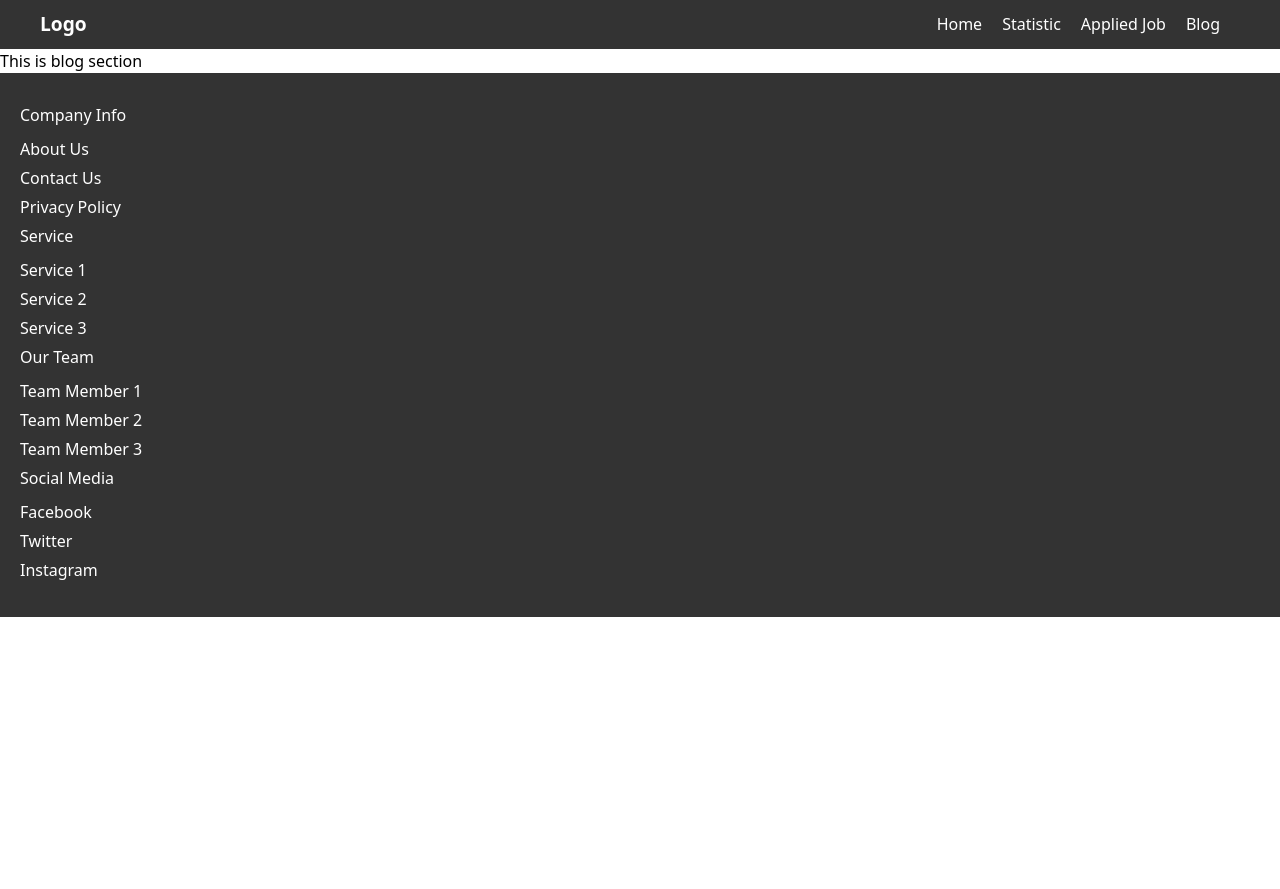
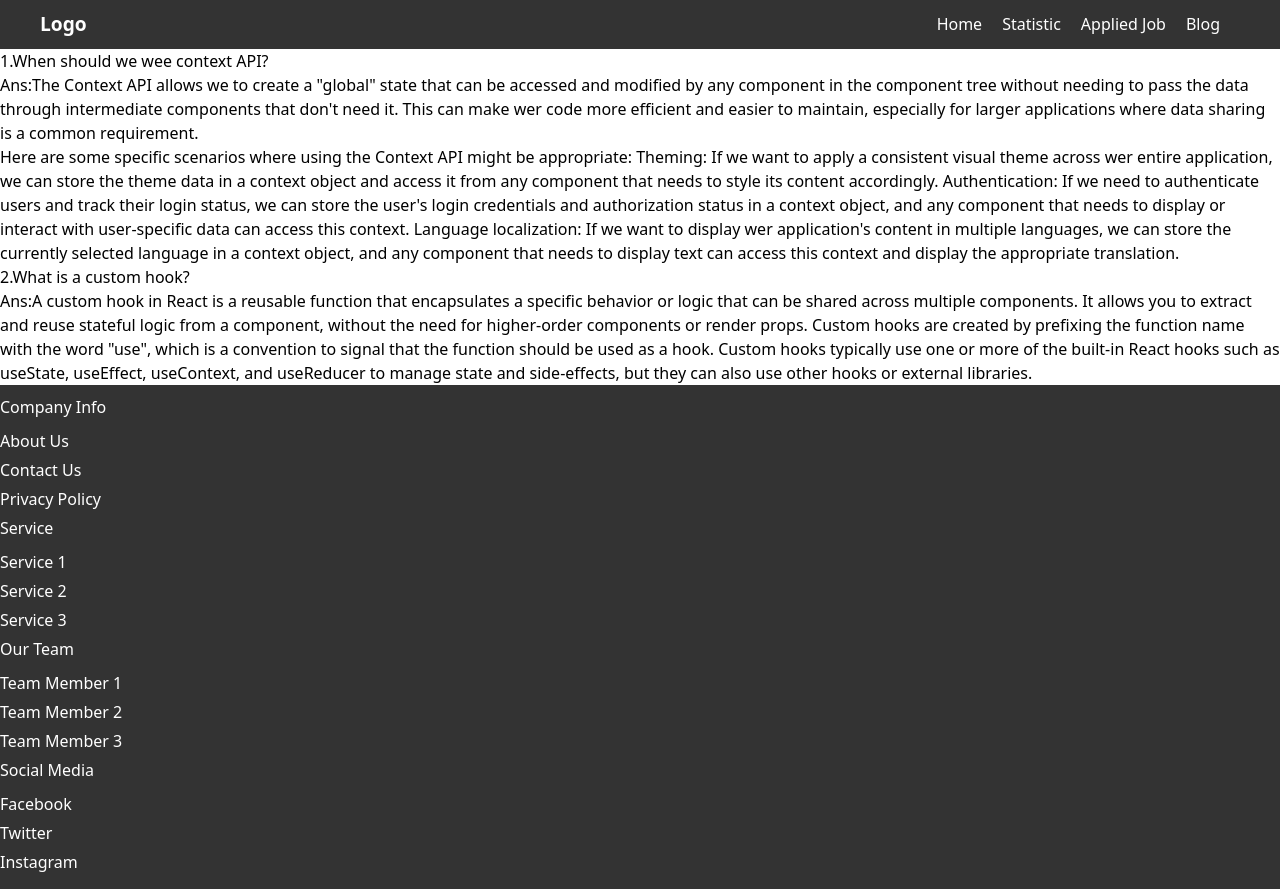
Before and after one commit to fecrakib/assignment-9, a React (Vite) app in the folder career-hub/: page /blog in a window 1280 px wide. Before the commit the page ends 800 px from the top, so only its background shows below. Built offline with nearby package versions, Linux system fonts and the light colour scheme.

Commit message:
blog complete

```diff
--- a/career-hub/src/component/Blog/Blog.jsx
+++ b/career-hub/src/component/Blog/Blog.jsx
@@ -3,7 +3,14 @@ import React from 'react';
 const Blog = () => {
     return (
         <div className='max-w-[1200px] mx-auto'>
-            <h1>This is blog section</h1>
+            <h1 className='p-5 p'>1.When should we wee context API?</h1>
+            <p className='p-5'>Ans:The Context API allows we to create a "global" state that can be accessed and modified by any component in the component tree without needing to pass the data through intermediate components that don't need it. This can make wer code more efficient and easier to maintain, especially for larger applications where data sharing is a common requirement. <br />
+Here are some specific scenarios where using the Context API might be appropriate: Theming: If we want to apply a consistent visual theme across wer entire application, we can store the theme data in a context object and access it from any component that needs to style its content accordingly. Authentication: If we need to authenticate users and track their login status, we can store the user's login credentials and authorization status in a context object, and any component that needs to display or interact with user-specific data can access this context. Language localization: If we want to display wer application's content in multiple languages, we can store the currently selected language in a context object, and any component that needs to display text can access this context and display the appropriate translation.
+</p>
+
+    <h1 className='p-5'>2.What is a custom hook?</h1>
+    <p className='p-5'>Ans:A custom hook in React is a reusable function that encapsulates a specific behavior or logic that can be shared across multiple components. It allows you to extract and reuse stateful logic from a component, without the need for higher-order components or render props. Custom hooks are created by prefixing the function name with the word "use", which is a convention to signal that the function should be used as a hook.
+Custom hooks typically use one or more of the built-in React hooks such as useState, useEffect, useContext, and useReducer to manage state and side-effects, but they can also use other hooks or external libraries.</p>
         </div>
     );
 };
--- a/career-hub/src/component/Footer/Footer.jsx
+++ b/career-hub/src/component/Footer/Footer.jsx
@@ -2,9 +2,9 @@ import React from 'react';
 import './Footer.css'
 const Footer = () => {
     return (
-      <div className='contain '>
+ <div className='contain max-w-[1200px] mx-auto   footer '>
           <section className='p-5 '>
-            <footer class="footer max-w-[1200px]  sm: grid grid-cols-2 md:flex justify-between">
+<footer class="sm: grid grid-cols-2 md:flex justify-between">
     <div class="footer-section py-2">
         <h3>Company Info</h3>
         <ul>
--- a/career-hub/src/component/Home/Home.jsx
+++ b/career-hub/src/component/Home/Home.jsx
@@ -13,11 +13,7 @@ const Home = () => {
 
          <Baner></Baner>
          <Cart></Cart>
-         {/* {
 
-                 data.map(job=><Jobs key={job.id} job={job}></Jobs>)
-
-         } */}
          <Jobs key={1} data={data}></Jobs>
 
 
--- a/career-hub/src/component/Job/Job.jsx
+++ b/career-hub/src/component/Job/Job.jsx
@@ -13,6 +13,7 @@ const Job = ({job}) => {
 
             <h1>{location}</h1>
             <h1>{salary}</h1>
+            <button className="bg-blue-500 hover:bg-blue-700 font-bold py-2 px-4 rounded focus:outline-none focus:shadow-outline my-4">Show Details</button>
 
             </div>
 
```
